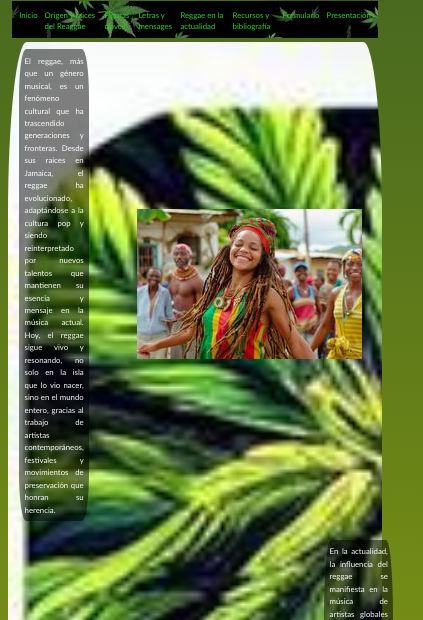
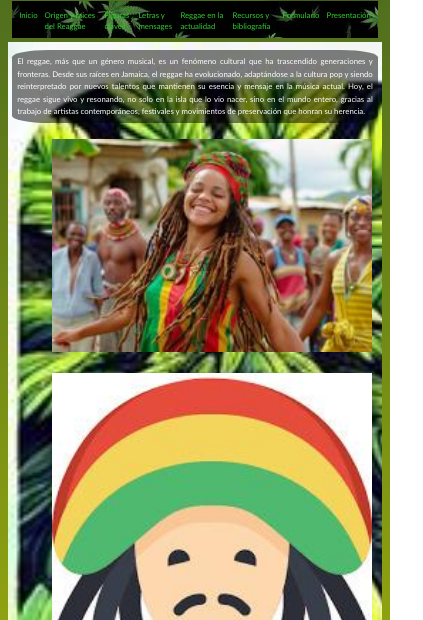
Before and after one commit to Antonio-P-D/final_de_curso, a plain HTML site: page actualidad.html in a window 390 px wide. Shown: the part 224-844 px from the top of the page, 423 px wide, since content can reach past the window. Drawn offline with Linux system fonts and the light colour scheme.

Commit message:
Actualizaciones en actualidad.html y letras.html para mejorar la responsividad

```diff
--- a/actualidad.html
+++ b/actualidad.html
@@ -10,22 +10,28 @@
 			background-image: url(imagenes/hojas.jpg);
 			background-repeat: no-repeat;
 			background-size: cover;
-			border-radius: 5%;
 		}
 		main>section{
 			display: flex;
+			flex-wrap: wrap;
 			text-align: justify;
 			align-items: center;
 			font-size: 2vw;
 			margin: 1%;
+			justify-content: space-between;
 		}
 		main>section>p{
-			margin: 2%;
 			padding: 1.5%;
 			color: #fff;
 			line-height: 1.6;
 			background-color: #00000080;
       border-radius: 10%;
+      min-width: 250px;
+      max-width: 700px;
+		}
+		main>section>figure>img{
+			min-width: 320px;
+			text-align: center;
 		}
 	</style>
 </head>
```
Also changed, not shown: letras.html (+4 -2 lines).
